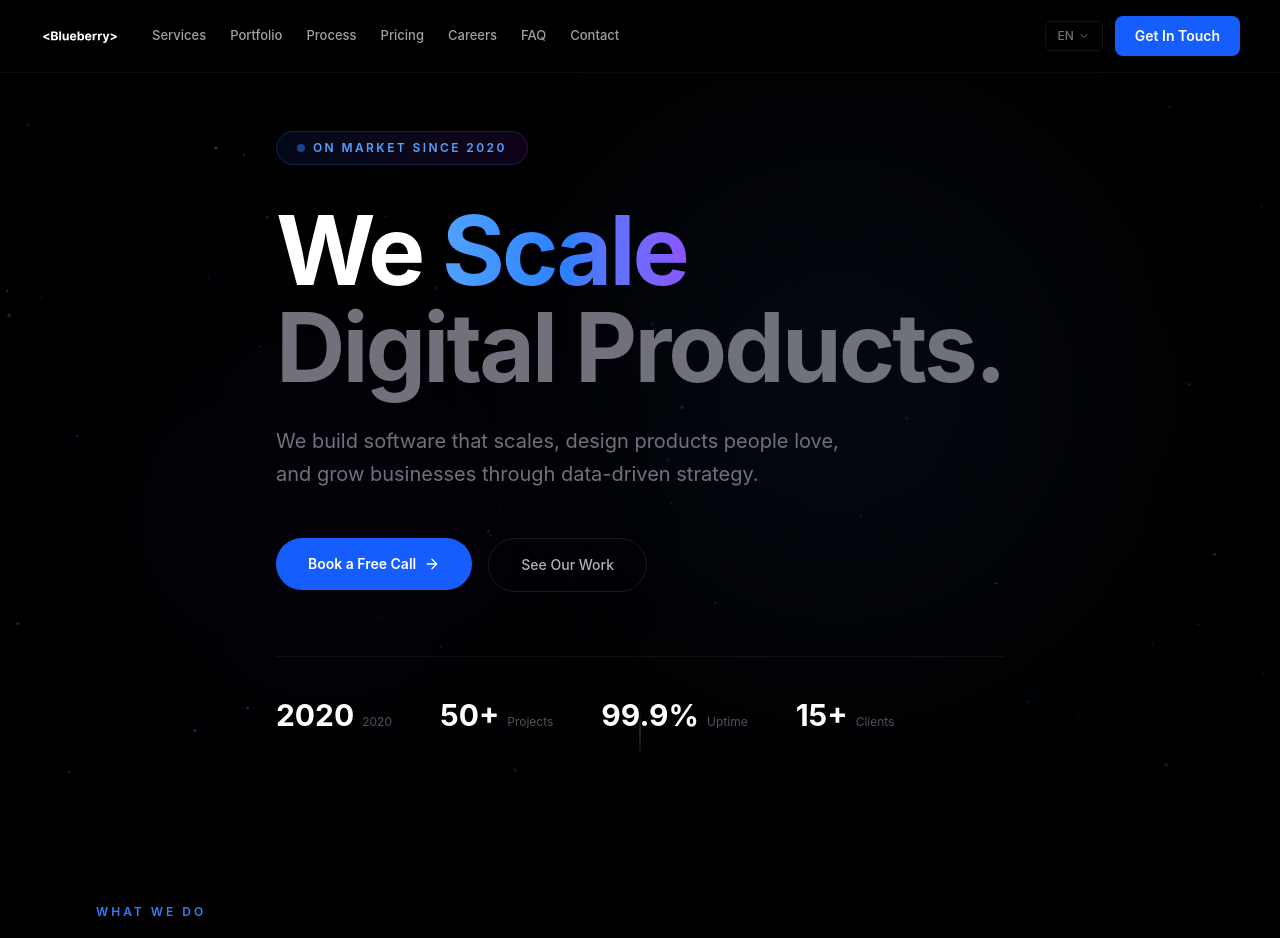
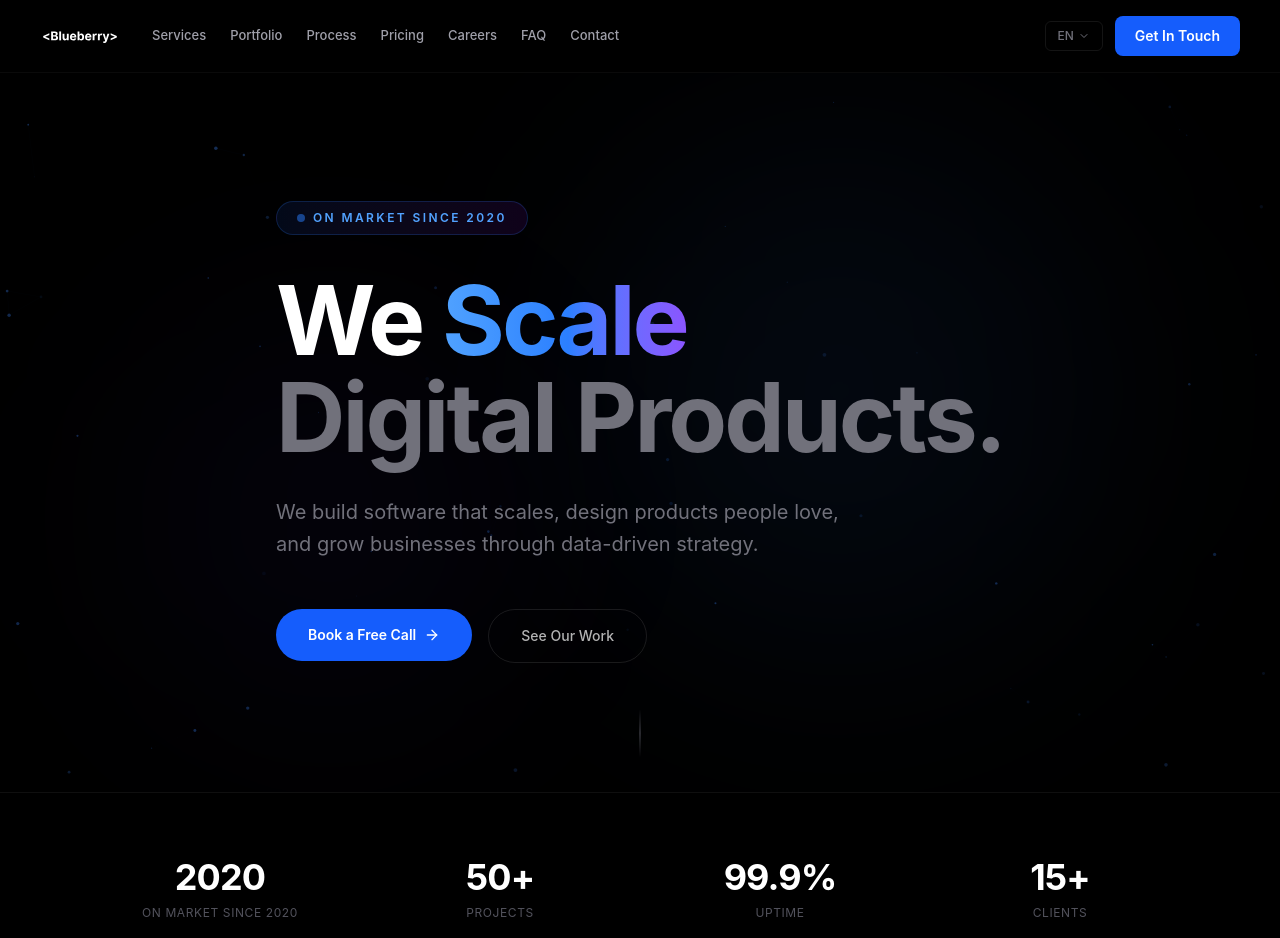
Before and after one commit to InnovationEdge/blueberry-systems, a React (Vite) app: page / in a window 1280 px wide. Shown: the top 938 px of the page. Built offline with nearby package versions, Linux system fonts and the light colour scheme.

Commit message:
fix: stats moved out of parallax hero into clean section

```diff
--- a/src/App.tsx
+++ b/src/App.tsx
@@ -570,18 +570,7 @@ export default function App() {
             </a>
           </motion.div>
 
-          {/* Hero stats */}
-          <motion.div
-            initial={{ opacity: 0 }}
-            animate={{ opacity: 1 }}
-            transition={{ duration: 0.8, delay: 1.2 }}
-            className="flex flex-wrap items-center gap-8 md:gap-12 mt-16 pt-10 border-t border-white/[0.06]"
-          >
-            <div><span className="text-2xl md:text-3xl font-bold text-white">2020</span><span className="text-xs text-zinc-600 ml-2">{t.onMarket.split(' ').slice(-1)[0]}</span></div>
-            <div><span className="text-2xl md:text-3xl font-bold text-white">50+</span><span className="text-xs text-zinc-600 ml-2">{t.projects}</span></div>
-            <div><span className="text-2xl md:text-3xl font-bold text-white">99.9%</span><span className="text-xs text-zinc-600 ml-2">{t.uptime}</span></div>
-            <div><span className="text-2xl md:text-3xl font-bold text-white">15+</span><span className="text-xs text-zinc-600 ml-2">{t.clients}</span></div>
-          </motion.div>
+          {/* Stats removed from hero — separate section below */}
         </motion.div>
 
         {/* Scroll indicator */}
@@ -595,7 +584,24 @@ export default function App() {
         </motion.div>
       </section>
 
-      {/* Trusted By removed */}
+      {/* ═══ STATS ═══ */}
+      <section className="py-16 border-y border-white/[0.06]">
+        <div className="max-w-[2000px] mx-auto px-6 md:px-16 xl:px-24">
+          <div className="grid grid-cols-2 md:grid-cols-4 gap-8 text-center">
+            {[
+              { v: '2020', l: t.onMarket },
+              { v: '50+', l: t.projects },
+              { v: '99.9%', l: t.uptime },
+              { v: '15+', l: t.clients },
+            ].map((s, i) => (
+              <Reveal key={i} delay={i * 0.1}>
+                <p className="text-3xl md:text-4xl font-bold text-white tracking-tight">{s.v}</p>
+                <p className="text-xs text-zinc-600 mt-2 uppercase tracking-wider">{s.l}</p>
+              </Reveal>
+            ))}
+          </div>
+        </div>
+      </section>
 
       {/* ═══ SERVICES ═══ */}
       <section id="services" className="py-20 md:py-28">
```
